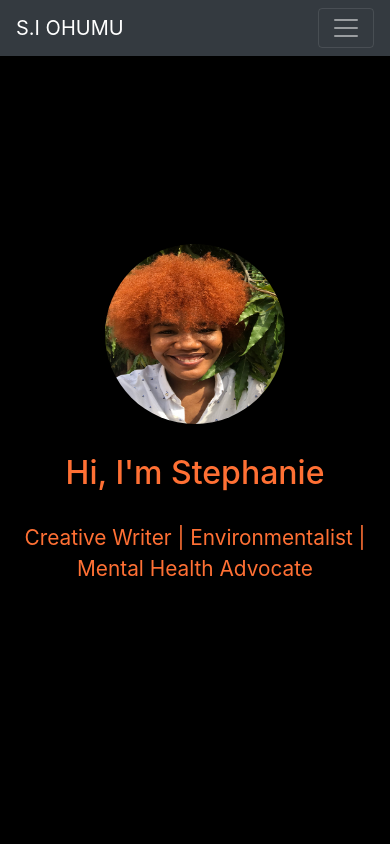
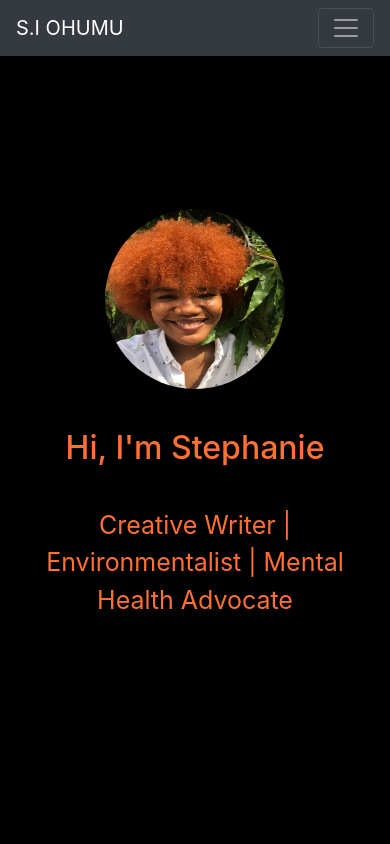
Before and after one commit to raymond-sikpojie/S.I-OHUMU, a website with bundled scripts: page index.html in a window 390 px wide. Shown: the top 844 px of the page. Built offline with nearby package versions, Linux system fonts and the light colour scheme.

Commit message:
latest commit

```diff
--- a/css/style.css
+++ b/css/style.css
@@ -269,13 +269,14 @@ img {
     border-radius: 50%;
     padding: 10px;
   }
-
+  .home {
+    /* font-size: 1em; */
+  }
   .home h2 {
-    margin: 20px;
+    margin: 30px;
   }
 
   .home p {
-    font-size: 1em;
     padding: 10px;
   }
 
```
